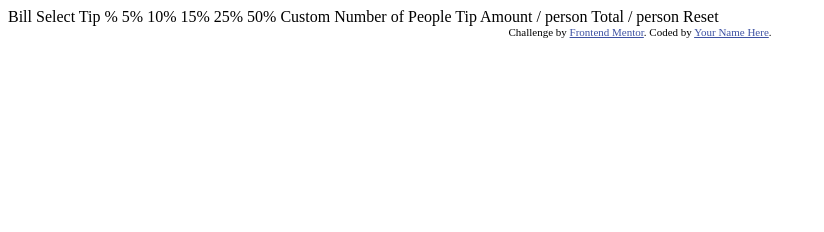
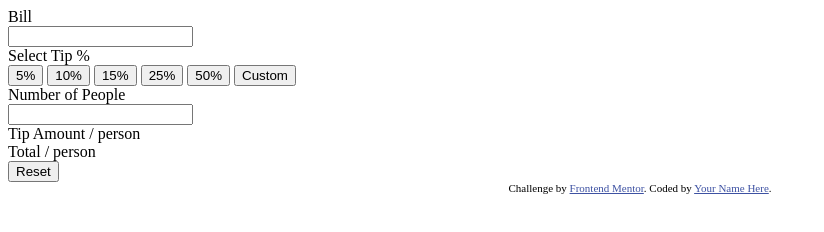
Before and after one commit to jeressia/tip-calculator, a plain HTML site: page index.html in a window 1280 px wide. Shown: the whole page, without its empty margins (0-824 px from the left). Drawn offline with Linux system fonts and the light colour scheme.

Commit message:
created basic html structure for calculator

```diff
--- a/index.html
+++ b/index.html
@@ -15,27 +15,36 @@
   </style>
 </head>
 <body>
-
-  Bill
-
-  Select Tip %
-  5%
-  10%
-  15%
-  25%
-  50%
-  Custom
-
-  Number of People
-
-  Tip Amount
-  / person
-
-  Total
-  / person
-
-  Reset
-
+<div class="calculator-body">
+  <div class="bill-input-section">
+     <div class="bill-input-header">Bill</div>
+     <input type="number" class="bill-input">
+  </div>
+  <div class="tip-selection-section">
+    <div class="tip-selection-section-header">Select Tip %</div>
+    <button class="tip-percentage">5%</button>
+    <button class="tip-percentage">10%</button>
+    <button class="tip-percentage">15%</button>
+    <button class="tip-percentage">25%</button>
+    <button class="tip-percentage">50%</button>
+    <button class="tip-percentage">Custom</button>
+  </div>
+  <div class="people-count-section">
+    <div class="people-count-section-header">Number of People</div>
+    <input type="number" class="people-count-input">
+  </div>
+  <div class="tip-calculations-section">
+    <div class="tip-per-person">
+      <div class="tip-per-person-header">Tip Amount / person</div>
+      <div id="tip-per-person-result"></div>
+    </div>
+    <div class="total-tip">
+      <div class="total-tip-header">Total / person</div>
+      <div id="total-tip-result"></div>
+    </div>
+    <button class="reset">Reset</button>
+  </div>
+</div>
   <div class="attribution">
     Challenge by <a href="https://www.frontendmentor.io?ref=challenge" target="_blank">Frontend Mentor</a>.
     Coded by <a href="#">Your Name Here</a>.
```
